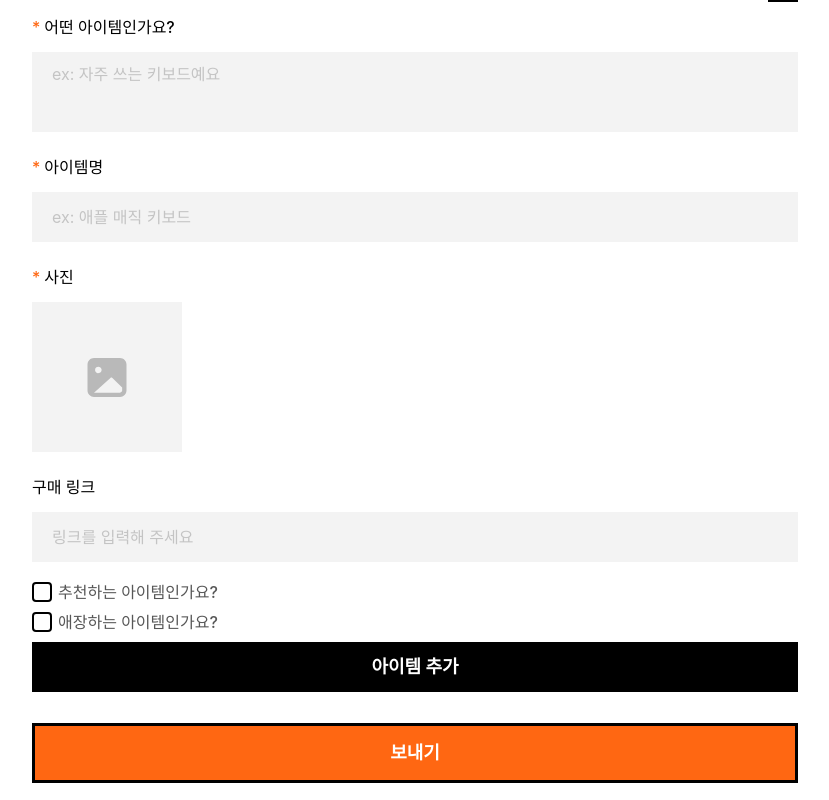
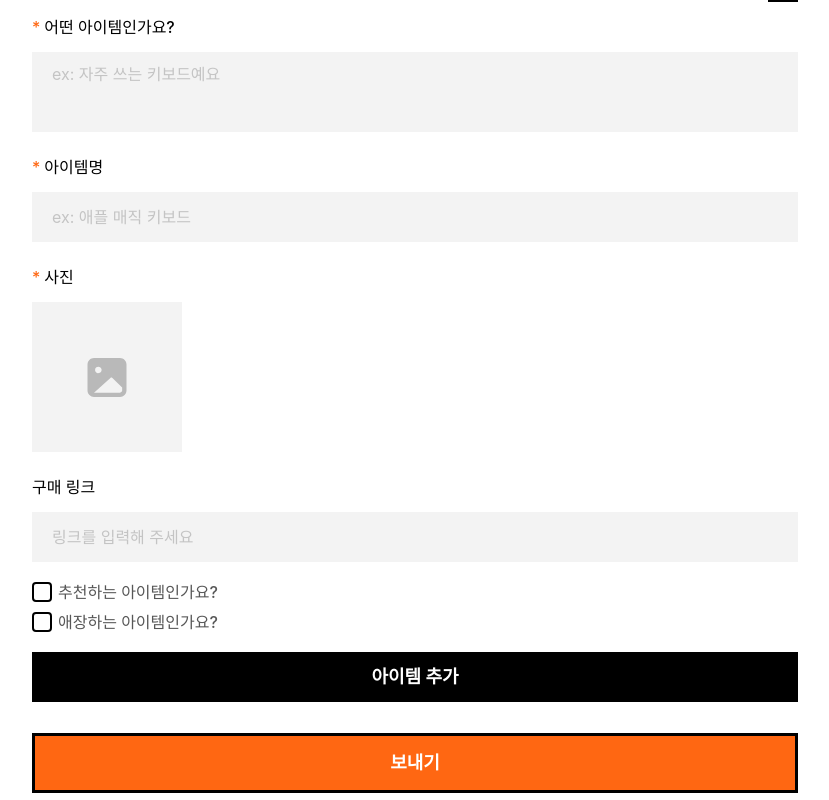
Before and after one commit to MyDeskDev/my-desk-front, a Next.js app: page /invite/desks/new in a window 1280 px wide. Shown: the part 3185-3985 px from the top of the page, without its empty margins (226-1055 px from the left). Built offline with nearby package versions, Linux system fonts and the light colour scheme; no server answers; a web font is replaced by a local one.

Commit message:
아이템 추가 버튼 margin 수정

```diff
--- a/src/pages/invite/desks/new.tsx
+++ b/src/pages/invite/desks/new.tsx
@@ -482,7 +482,7 @@ const InviteCreateDesk: NextPage = () => {
                   </Box>
                 </Box>
               ))}
-              <HStack spacing="4px" mt="10px">
+              <HStack spacing="4px" mt="20px">
                 <ActionButton
                   onClick={() =>
                     appendDeskItem({
```
